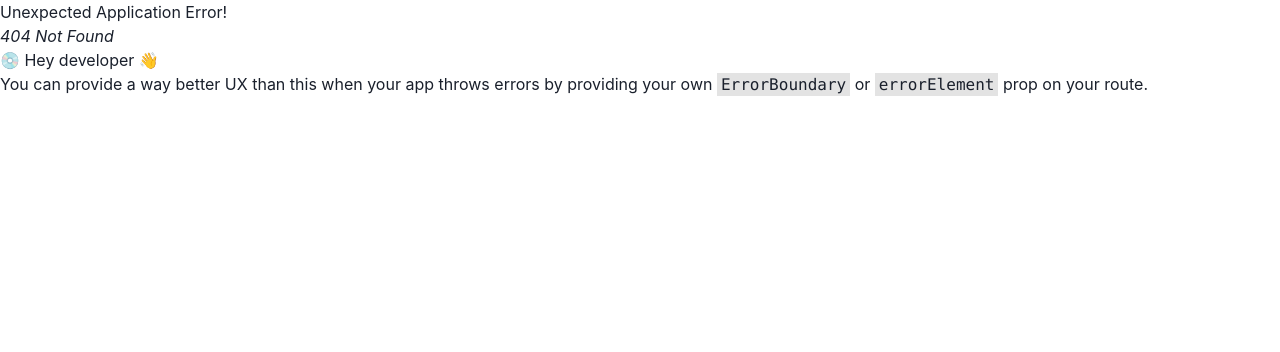
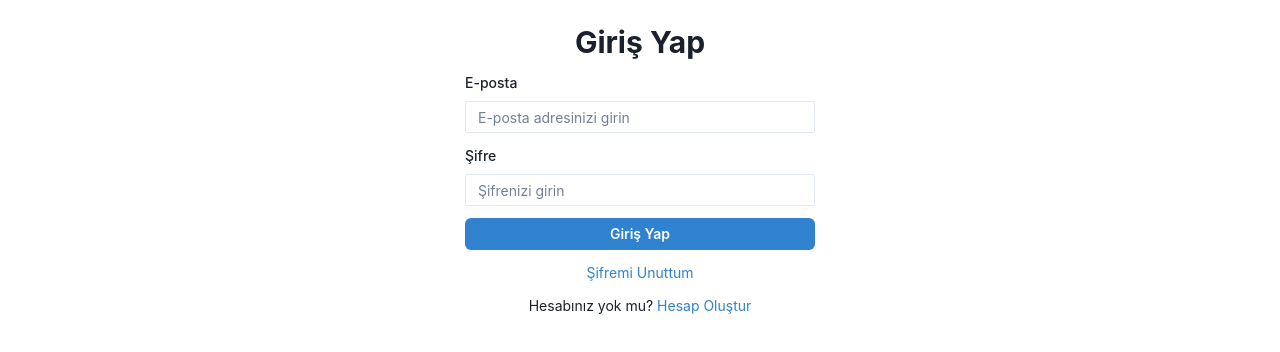
Before and after one commit to tolgabayrakdev/yange-project, a React (Vite) app in the folder client/: page /sign-in in a window 1280 px wide. Before the commit this address had no page. Shown: the top 352 px of the page. Built offline with nearby package versions, Linux system fonts and the light colour scheme.

Commit message:
validaiton

```diff
--- a/client/package.json
+++ b/client/package.json
@@ -10,14 +10,15 @@
     "preview": "vite preview"
   },
   "dependencies": {
-    "@chakra-ui/icons": "^2.1.1",
     "@chakra-ui/react": "^2.8.2",
     "@emotion/react": "^11.13.3",
     "@emotion/styled": "^11.13.0",
+    "formik": "^2.4.6",
     "framer-motion": "^11.9.0",
     "react": "^18.3.1",
     "react-dom": "^18.3.1",
-    "react-router-dom": "^6.26.2"
+    "react-router-dom": "^6.26.2",
+    "yup": "^1.4.0"
   },
   "devDependencies": {
     "@eslint/js": "^9.9.0",
--- /dev/null
+++ b/client/src/components/Loading.tsx
@@ -0,0 +1,9 @@
+import { Flex, Spinner } from '@chakra-ui/react'
+
+export default function Loading() {
+    return (
+        <Flex justify="center" align="center" height="100vh">
+            <Spinner size="xl" />
+        </Flex>
+    )
+}
--- /dev/null
+++ b/client/src/pages/auth/ResetPassword.tsx
@@ -0,0 +1,53 @@
+import { Box, Button, FormControl, FormLabel, Input, VStack, Heading, Text, Link, FormErrorMessage } from "@chakra-ui/react";
+import { Formik, Form, Field, FieldProps } from "formik";
+import * as Yup from "yup";
+
+const ResetPasswordSchema = Yup.object().shape({
+  email: Yup.string().email("Geçersiz e-posta adresi").required("E-posta adresi gereklidir"),
+});
+
+export default function ResetPassword() {
+  return (
+    <Box maxWidth="350px" margin="auto" mt={6}>
+      <Formik
+        initialValues={{ email: "" }}
+        validationSchema={ResetPasswordSchema}
+        onSubmit={(values, actions) => {
+          console.log(values);
+          // Burada şifre sıfırlama işlemini gerçekleştirebilirsiniz
+          actions.setSubmitting(false);
+        }}
+      >
+        {({ errors, touched }) => (
+          <Form>
+            <VStack spacing={3} align="stretch">
+              <Heading as="h1" size="lg" textAlign="center">Şifre Sıfırlama</Heading>
+
+              <Text fontSize="sm" textAlign="center">
+                Şifrenizi sıfırlamak için e-posta adresinizi girin. Size şifre sıfırlama talimatlarını içeren bir e-posta göndereceğiz.
+              </Text>
+
+              <Field name="email">
+                {({ field }: FieldProps) => (
+                  <FormControl isInvalid={!!(errors.email && touched.email)}>
+                    <FormLabel fontSize="sm">E-posta</FormLabel>
+                    <Input {...field} type="email" placeholder="E-posta adresinizi girin" size="sm" />
+                    <FormErrorMessage fontSize="xs">{errors.email}</FormErrorMessage>
+                  </FormControl>
+                )}
+              </Field>
+
+              <Button type="submit" colorScheme="blue" size="sm">
+                Şifre Sıfırlama Bağlantısı Gönder
+              </Button>
+
+              <Text textAlign="center" fontSize="sm">
+                <Link color="blue.500" href="/sign-in" fontSize="sm">Giriş sayfasına dön</Link>
+              </Text>
+            </VStack>
+          </Form>
+        )}
+      </Formik>
+    </Box>
+  );
+}
--- /dev/null
+++ b/client/src/pages/auth/SignIn.tsx
@@ -0,0 +1,65 @@
+import { Box, Button, FormControl, FormLabel, Input, VStack, Heading, Text, Link, FormErrorMessage } from "@chakra-ui/react";
+import { Formik, Form, Field, FieldProps } from "formik";
+import * as Yup from "yup";
+
+const SignInSchema = Yup.object().shape({
+  email: Yup.string().email("Geçersiz e-posta adresi").required("E-posta adresi gereklidir"),
+  password: Yup.string().min(6, "Şifre en az 6 karakter olmalıdır").required("Şifre gereklidir"),
+});
+
+export default function SignIn() {
+  return (
+    <Box maxWidth="350px" margin="auto" mt={6}>
+      <Formik
+        initialValues={{ email: "", password: "" }}
+        validationSchema={SignInSchema}
+        onSubmit={(values, actions) => {
+          console.log(values);
+          // Burada giriş işlemini gerçekleştirebilirsiniz
+          actions.setSubmitting(false);
+        }}
+      >
+        {({ errors, touched }) => (
+          <Form>
+            <VStack spacing={3} align="stretch">
+              <Heading as="h1" size="lg" textAlign="center">Giriş Yap</Heading>
+
+              <Field name="email">
+                {({ field }: FieldProps) => (
+                  <FormControl isInvalid={!!(errors.email && touched.email)}>
+                    <FormLabel fontSize="sm">E-posta</FormLabel>
+                    <Input {...field} type="email" placeholder="E-posta adresinizi girin" size="sm" />
+                    <FormErrorMessage fontSize="xs">{errors.email}</FormErrorMessage>
+                  </FormControl>
+                )}
+              </Field>
+
+              <Field name="password">
+                {({ field }: FieldProps) => (
+                  <FormControl isInvalid={!!(errors.password && touched.password)}>
+                    <FormLabel fontSize="sm">Şifre</FormLabel>
+                    <Input {...field} type="password" placeholder="Şifrenizi girin" size="sm" />
+                    <FormErrorMessage fontSize="xs">{errors.password}</FormErrorMessage>
+                  </FormControl>
+                )}
+              </Field>
+
+              <Button type="submit" colorScheme="blue" size="sm">
+                Giriş Yap
+              </Button>
+
+              <Text textAlign="center" fontSize="sm">
+                <Link color="blue.500" href="/reset-password" fontSize="sm">Şifremi Unuttum</Link>
+              </Text>
+
+              <Text textAlign="center" fontSize="sm">
+                Hesabınız yok mu?{" "}
+                <Link color="blue.500" href="/sign-up" fontSize="sm">Hesap Oluştur</Link>
+              </Text>
+            </VStack>
+          </Form>
+        )}
+      </Formik>
+    </Box>
+  );
+}
--- /dev/null
+++ b/client/src/pages/auth/SignUp.tsx
@@ -0,0 +1,85 @@
+import { Box, Button, FormControl, FormLabel, Input, VStack, Heading, Text, Link, FormErrorMessage } from "@chakra-ui/react";
+import { Formik, Form, Field, FieldProps } from "formik";
+import * as Yup from "yup";
+
+const SignUpSchema = Yup.object().shape({
+  username: Yup.string().required("Kullanıcı adı gereklidir"),
+  email: Yup.string().email("Geçersiz e-posta adresi").required("E-posta adresi gereklidir"),
+  password: Yup.string().min(6, "Şifre en az 6 karakter olmalıdır").required("Şifre gereklidir"),
+  confirmPassword: Yup.string()
+    .oneOf([Yup.ref('password')], 'Şifreler eşleşmiyor')
+    .required("Şifre onayı gereklidir"),
+});
+
+export default function SignUp() {
+  return (
+    <Box maxWidth="400px" margin="auto" mt={8}>
+      <Formik
+        initialValues={{ username: "", email: "", password: "", confirmPassword: "" }}
+        validationSchema={SignUpSchema}
+        onSubmit={(values, actions) => {
+          console.log(values);
+          // Burada kayıt işlemini gerçekleştirebilirsiniz
+          actions.setSubmitting(false);
+        }}
+      >
+        {({ errors, touched }) => (
+          <Form>
+            <VStack spacing={4} align="stretch">
+              <Heading as="h1" size="xl" textAlign="center">Hesap Oluştur</Heading>
+
+              <Field name="username">
+                {({ field }: FieldProps) => (
+                  <FormControl isInvalid={!!(errors.username && touched.username)}>
+                    <FormLabel>Kullanıcı Adı</FormLabel>
+                    <Input {...field} type="text" placeholder="Kullanıcı adınızı girin" />
+                    <FormErrorMessage>{errors.username}</FormErrorMessage>
+                  </FormControl>
+                )}
+              </Field>
+
+              <Field name="email">
+                {({ field }: FieldProps) => (
+                  <FormControl isInvalid={!!(errors.email && touched.email)}>
+                    <FormLabel>E-posta</FormLabel>
+                    <Input {...field} type="email" placeholder="E-posta adresinizi girin" />
+                    <FormErrorMessage>{errors.email}</FormErrorMessage>
+                  </FormControl>
+                )}
+              </Field>
+
+              <Field name="password">
+                {({ field }: FieldProps) => (
+                  <FormControl isInvalid={!!(errors.password && touched.password)}>
+                    <FormLabel>Şifre</FormLabel>
+                    <Input {...field} type="password" placeholder="Şifrenizi girin" />
+                    <FormErrorMessage>{errors.password}</FormErrorMessage>
+                  </FormControl>
+                )}
+              </Field>
+
+              <Field name="confirmPassword">
+                {({ field }: FieldProps) => (
+                  <FormControl isInvalid={!!(errors.confirmPassword && touched.confirmPassword)}>
+                    <FormLabel>Şifre Onayı</FormLabel>
+                    <Input {...field} type="password" placeholder="Şifrenizi tekrar girin" />
+                    <FormErrorMessage>{errors.confirmPassword}</FormErrorMessage>
+                  </FormControl>
+                )}
+              </Field>
+
+              <Button type="submit" colorScheme="blue" size="md">
+                Kayıt Ol
+              </Button>
+
+              <Text textAlign="center">
+                Zaten hesabınız var mı?{" "}
+                <Link color="blue.500" href="/sign-in">Giriş Yap</Link>
+              </Text>
+            </VStack>
+          </Form>
+        )}
+      </Formik>
+    </Box>
+  );
+}
--- a/client/src/routes.tsx
+++ b/client/src/routes.tsx
@@ -1,11 +1,29 @@
+import { lazy } from "react";
 import { createBrowserRouter } from "react-router-dom";
-import Home from "./pages/Home";
+
+
+const HomePage = lazy(() => import('./pages/Home'));
+const SignInPage = lazy(() => import('./pages/auth/SignIn'));
+const SignUpPage = lazy(() => import('./pages/auth/SignUp'));
+const ResetPasswordPage = lazy(() => import('./pages/auth/ResetPassword'));
 
 
 const routes = createBrowserRouter([
     {
         path: "/",
-        element: <Home />
+        element: <HomePage />
+    },
+    {
+        path: "/sign-in",
+        element: <SignInPage />
+    },
+    {
+        path: "/sign-up",
+        element: <SignUpPage />
+    },
+    {
+        path: "/reset-password",
+        element: <ResetPasswordPage />
     }
 ]);
 
```
Also changed, not shown: client/src/main.tsx (+5 -2 lines), 1 other file (tests, documents, lock files or other folders).
